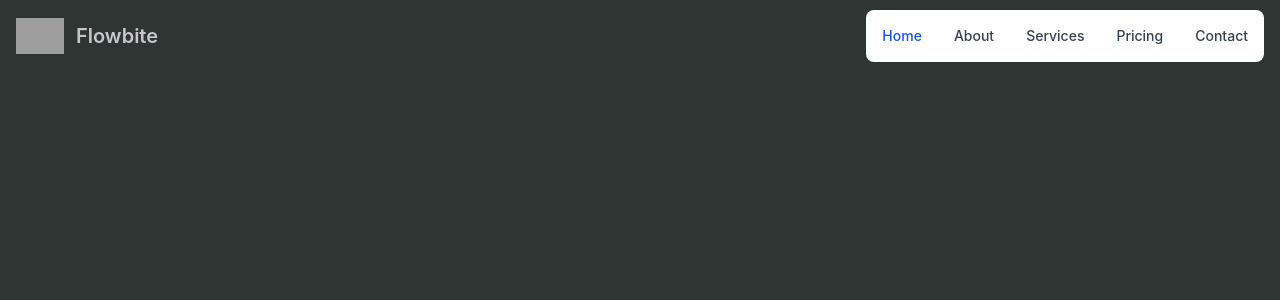
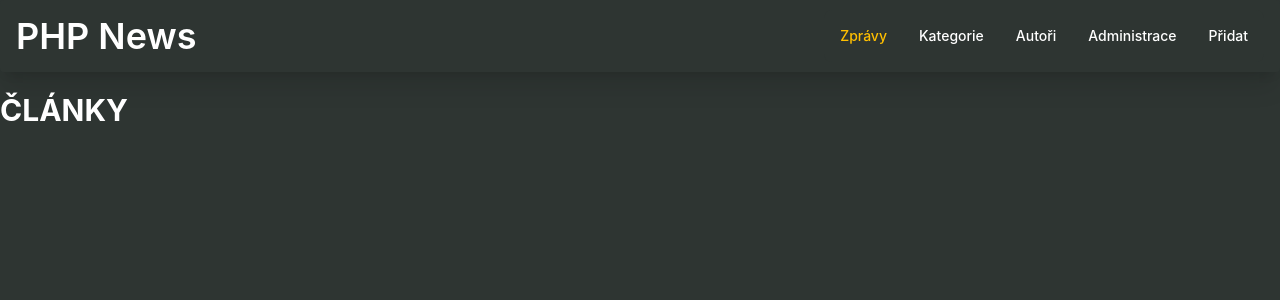
Before and after one commit to kubahasek/twe_news, a PHP site: page / in a window 1280 px wide. Shown: the top 300 px of the page. Run offline with PHP 8.4, Linux system fonts and the light colour scheme; grey boxes are pictures that could not be loaded.

Commit message:
progress

```diff
--- a/index.php
+++ b/index.php
@@ -7,38 +7,45 @@
     <title>The #1 trusted news source!</title>
 </head>
 <body class="bg-dark">
-<!-- colors: https://coolors.co/2e3532-ffbf00-c9c5cb-648767 -->
-<nav class="bg-dark text-gray border-gray-200 px-2 sm:px-4 py-2.5 rounded">
+  <!-- colors: https://coolors.co/2e3532-ffbf00-c9c5cb-648767-7f2ccb -->
+  <nav class="bg-dark text-gray border-gray-200 px-2 sm:px-4 py-2.5 rounded shadow-xl">
     <div class="container flex flex-wrap justify-between items-center mx-auto">
       <a href="https://flowbite.com/" class="flex items-center">
-        <img src="https://flowbite.com/docs/images/logo.svg" class="mr-3 h-6 sm:h-9" alt="Flowbite Logo">
-        <span class="self-center text-xl font-semibold whitespace-nowrap dark:text-white">Flowbite</span>
+          <span class="self-center text-white text-4xl font-semibold whitespace-nowrap dark:text-white">PHP News</span>
       </a>
       <button data-collapse-toggle="navbar-default" type="button" class="inline-flex items-center p-2 ml-3 text-sm text-gray-500 rounded-lg md:hidden hover:bg-gray-100 focus:outline-none focus:ring-2 focus:ring-gray-200 dark:text-gray-400 dark:hover:bg-gray-700 dark:focus:ring-gray-600" aria-controls="navbar-default" aria-expanded="false">
         <span class="sr-only">Open main menu</span>
         <svg class="w-6 h-6" aria-hidden="true" fill="currentColor" viewBox="0 0 20 20" xmlns="http://www.w3.org/2000/svg"><path fill-rule="evenodd" d="M3 5a1 1 0 011-1h12a1 1 0 110 2H4a1 1 0 01-1-1zM3 10a1 1 0 011-1h12a1 1 0 110 2H4a1 1 0 01-1-1zM3 15a1 1 0 011-1h12a1 1 0 110 2H4a1 1 0 01-1-1z" clip-rule="evenodd"></path></svg>
       </button>
       <div class="hidden w-full md:block md:w-auto" id="navbar-default">
-      <ul class="flex flex-col p-4 mt-4 bg-gray-50 rounded-lg border border-gray-100 md:flex-row md:space-x-8 md:mt-0 md:text-sm md:font-medium md:border-0 md:bg-white dark:bg-gray-800 md:dark:bg-gray-900 dark:border-gray-700">
+        <ul class="flex flex-col p-4 mt-4 bg-dark rounded-lg border border-gray-100 md:flex-row md:space-x-8 md:mt-0 md:text-sm md:font-medium md:border-0">
           <li>
-          <a href="#" class="block py-2 pr-4 pl-3 text-white bg-blue-700 rounded md:bg-transparent md:text-blue-700 md:p-0 dark:text-white" aria-current="page">Home</a>
+            <a href="#" class="block py-2 pr-4 pl-3 text-dark bg-yellow rounded md:bg-transparent md:text-yellow md:p-0" aria-current="page">Zprávy</a>
           </li>
           <li>
-          <a href="#" class="block py-2 pr-4 pl-3 text-gray-700 rounded hover:bg-gray-100 md:hover:bg-transparent md:border-0 md:hover:text-blue-700 md:p-0 dark:text-gray-400 md:dark:hover:text-white dark:hover:bg-gray-700 dark:hover:text-white md:dark:hover:bg-transparent">About</a>
+            <a href="#" class="block py-2 pr-4 pl-3 text-white hover:text-yellow rounded md:bg-transparent md:p-0 " aria-current="page">Kategorie</a>
           </li>
           <li>
-          <a href="#" class="block py-2 pr-4 pl-3 text-gray-700 rounded hover:bg-gray-100 md:hover:bg-transparent md:border-0 md:hover:text-blue-700 md:p-0 dark:text-gray-400 md:dark:hover:text-white dark:hover:bg-gray-700 dark:hover:text-white md:dark:hover:bg-transparent">Services</a>
+            <a href="#" class="block py-2 pr-4 pl-3 text-white hover:text-yellow rounded md:bg-transparent md:p-0 " aria-current="page">Autoři</a>
           </li>
           <li>
-          <a href="#" class="block py-2 pr-4 pl-3 text-gray-700 rounded hover:bg-gray-100 md:hover:bg-transparent md:border-0 md:hover:text-blue-700 md:p-0 dark:text-gray-400 md:dark:hover:text-white dark:hover:bg-gray-700 dark:hover:text-white md:dark:hover:bg-transparent">Pricing</a>
+            <a href="#" class="block py-2 pr-4 pl-3 text-white hover:text-yellow rounded md:bg-transparent md:p-0 " aria-current="page">Administrace</a>
           </li>
           <li>
-          <a href="#" class="block py-2 pr-4 pl-3 text-gray-700 rounded hover:bg-gray-100 md:hover:bg-transparent md:border-0 md:hover:text-blue-700 md:p-0 dark:text-gray-400 md:dark:hover:text-white dark:hover:bg-gray-700 dark:hover:text-white md:dark:hover:bg-transparent">Contact</a>
+            <a href="#" class="block py-2 pr-4 pl-3 text-white hover:text-yellow rounded md:bg-transparent md:p-0 " aria-current="page">Přidat</a>
           </li>
         </ul>
       </div>
     </div>
   </nav>
+  <main>
+    <div class="container flex flex-wrap justify-between items-center mx-auto mt-5 md:p-0 px-2 ">
+      <h1 class="text-white text-3xl uppercase font-bold">Články</h1>
+      <div class="mt-5">
+
+      </div>
+    </div>
+  </main>
     <script src="https://unpkg.com/flowbite@1.5.3/dist/flowbite.js"></script>
 </body>
 </html>
--- a/output.css
+++ b/output.css
@@ -608,16 +608,16 @@ video {
   margin-right: auto;
 }
 
-.mr-3 {
-  margin-right: 0.75rem;
-}
-
 .ml-3 {
   margin-left: 0.75rem;
 }
 
 .mt-4 {
   margin-top: 1rem;
+}
+
+.mt-5 {
+  margin-top: 1.25rem;
 }
 
 .block {
@@ -689,6 +689,11 @@ video {
   background-color: rgb(46 53 50 / var(--tw-bg-opacity));
 }
 
+.bg-yellow {
+  --tw-bg-opacity: 1;
+  background-color: rgb(255 191 0 / var(--tw-bg-opacity));
+}
+
 .p-2 {
   padding: 0.5rem;
 }
@@ -720,9 +725,9 @@ video {
   padding-left: 0.75rem;
 }
 
-.text-xl {
-  font-size: 1.25rem;
-  line-height: 1.75rem;
+.text-4xl {
+  font-size: 2.25rem;
+  line-height: 2.5rem;
 }
 
 .text-sm {
@@ -730,13 +735,37 @@ video {
   line-height: 1.25rem;
 }
 
+.text-3xl {
+  font-size: 1.875rem;
+  line-height: 2.25rem;
+}
+
 .font-semibold {
   font-weight: 600;
 }
 
-.text-gray {
+.font-bold {
+  font-weight: 700;
+}
+
+.uppercase {
+  text-transform: uppercase;
+}
+
+.text-dark {
   --tw-text-opacity: 1;
-  color: rgb(201 197 203 / var(--tw-text-opacity));
+  color: rgb(46 53 50 / var(--tw-text-opacity));
+}
+
+.shadow-xl {
+  --tw-shadow: 0 20px 25px -5px rgb(0 0 0 / 0.1), 0 8px 10px -6px rgb(0 0 0 / 0.1);
+  --tw-shadow-colored: 0 20px 25px -5px var(--tw-shadow-color), 0 8px 10px -6px var(--tw-shadow-color);
+  box-shadow: var(--tw-ring-offset-shadow, 0 0 #0000), var(--tw-ring-shadow, 0 0 #0000), var(--tw-shadow);
+}
+
+.hover\:text-yellow:hover {
+  --tw-text-opacity: 1;
+  color: rgb(255 191 0 / var(--tw-text-opacity));
 }
 
 .focus\:outline-none:focus {
@@ -751,10 +780,6 @@ video {
 }
 
 @media (min-width: 640px) {
-  .sm\:h-9 {
-    height: 2.25rem;
-  }
-
   .sm\:px-4 {
     padding-left: 1rem;
     padding-right: 1rem;
@@ -804,4 +829,9 @@ video {
   .md\:font-medium {
     font-weight: 500;
   }
+
+  .md\:text-yellow {
+    --tw-text-opacity: 1;
+    color: rgb(255 191 0 / var(--tw-text-opacity));
+  }
 }
--- a/tailwind.config.js
+++ b/tailwind.config.js
@@ -5,7 +5,7 @@ module.exports = {
     colors: {
       'dark': '#2E3532',
       'yellow': '#FFBF00',
-      'gray': '#C9C5CB',
+      'grey': '#C9C5CB',
       'green': '#648767',
       'violet': '#7F2CCB'
     },
```
Also changed, not shown: utils.php (added, +8 -0 lines). Lines whose indentation alone changed are shown as unchanged.
